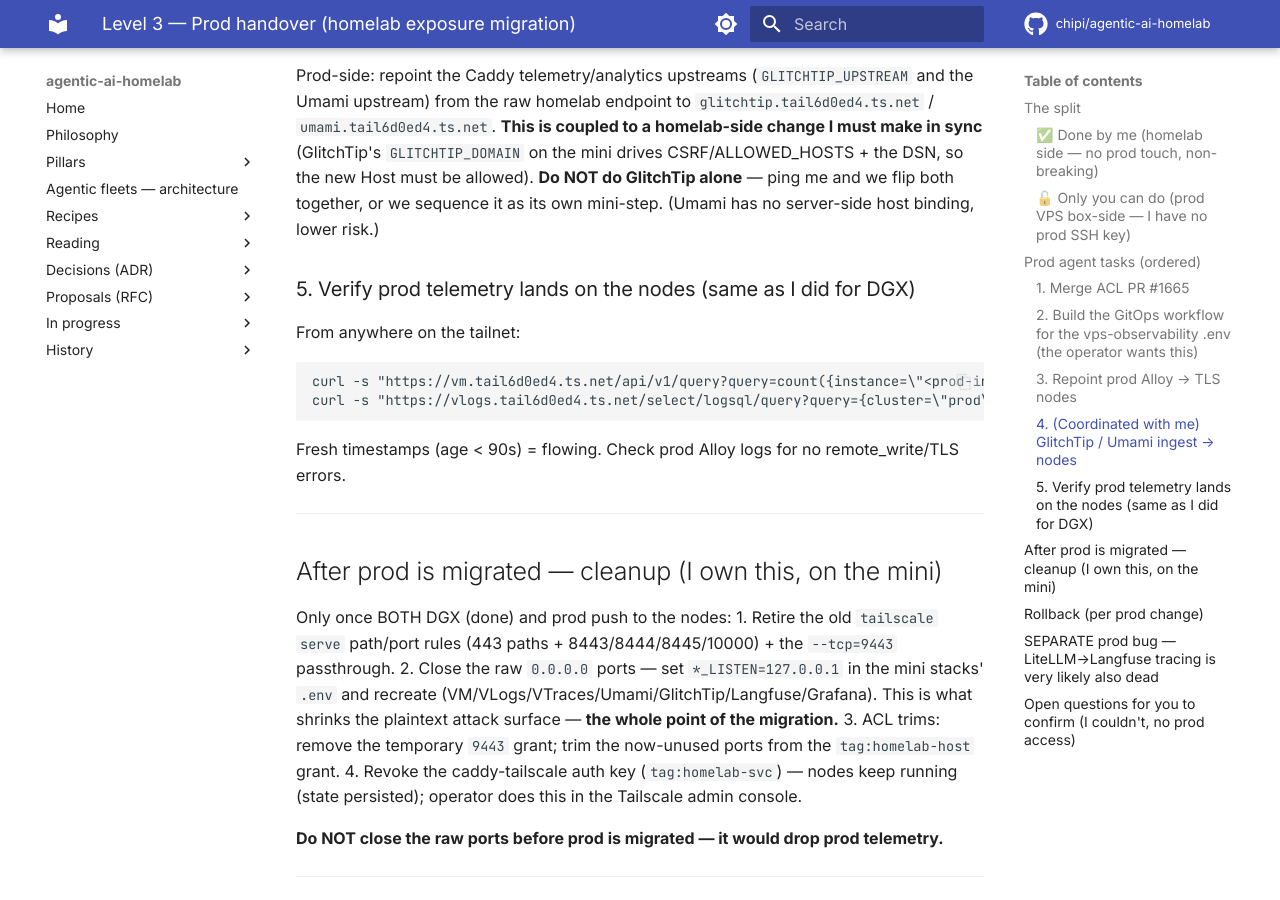
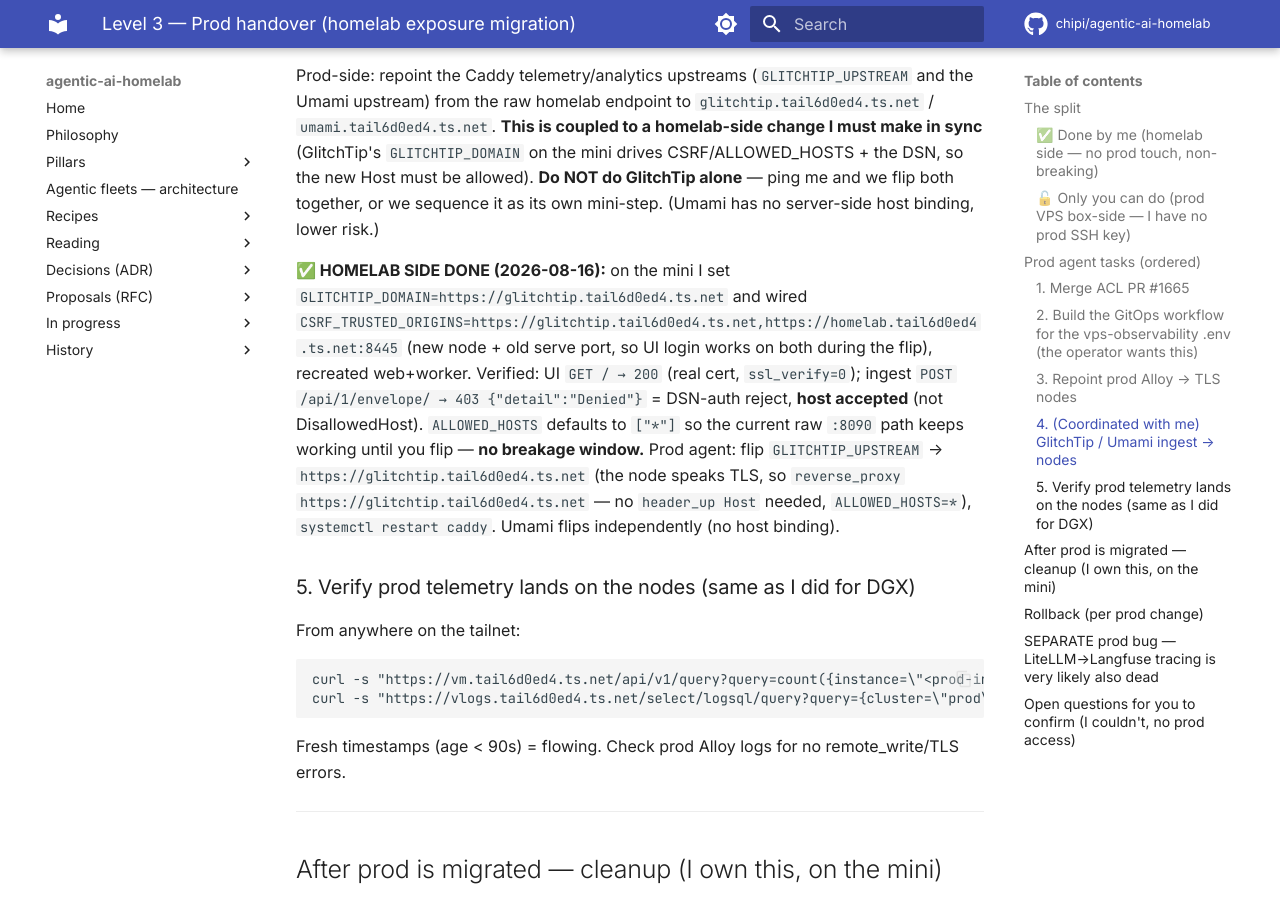
Before and after one commit to chipi/agentic-ai-homelab, an MkDocs documentation site: the page built from docs/wip/level3-prod-handover.md, in a window 1280 px wide and 900 px high, scrolled down 2690 px. Built offline with MkDocs 1.6.1 and Material for MkDocs 9.7.7, drawn with Linux system fonts in a browser that asks for light colours; comment, search, counter and statistics services are not loaded.

Commit message:
feat(glitchtip): mini-side GlitchTip node flip — CSRF wiring for glitchtip.<tailnet> (Level 3 ping 1)
Homelab half of the coupled GlitchTip ingest migration off the raw mini:8090
onto the caddy-tailscale node glitchtip.tail6d0ed4.ts.net (real cert).

- compose: wire CSRF_TRUSTED_ORIGINS through the x-glitchtip-env anchor (was
  only passing an explicit allowlist; a value in .env was dropped before).
- .env.example: document CSRF_TRUSTED_ORIGINS + the node GLITCHTIP_DOMAIN pattern.
- On the mini (runtime .env, gitignored): GLITCHTIP_DOMAIN=https://glitchtip.tail6d0ed4.ts.net,
  CSRF_TRUSTED_ORIGINS=<node>,<old serve :8445>. Recreated web+worker.

Verified: UI GET / -> 200 (ssl_verify=0); ingest POST /api/1/envelope/ -> 403
{"detail":"Denied"} = DSN-auth reject, host ACCEPTED (not DisallowedHost).
ALLOWED_HOSTS defaults to ["*"], so the raw :8090 path keeps working until the
prod agent flips GLITCHTIP_UPSTREAM -> no breakage window.

Co-Authored-By: Claude Opus 4.8 (1M context) <noreply@anthropic.com>
Claude-Session: https://claude.ai/code/session_01XVnJsHb8tj185VUPmgKWQs

````diff
--- a/docs/wip/level3-prod-handover.md
+++ b/docs/wip/level3-prod-handover.md
@@ -98,6 +98,16 @@ Umami upstream) from the raw homelab endpoint to `glitchtip.tail6d0ed4.ts.net` /
 Host must be allowed). **Do NOT do GlitchTip alone** — ping me and we flip both together, or
 we sequence it as its own mini-step. (Umami has no server-side host binding, lower risk.)
 
+**✅ HOMELAB SIDE DONE (2026-08-16):** on the mini I set `GLITCHTIP_DOMAIN=https://glitchtip.tail6d0ed4.ts.net`
+and wired `CSRF_TRUSTED_ORIGINS=https://glitchtip.tail6d0ed4.ts.net,https://homelab.tail6d0ed4.ts.net:8445`
+(new node + old serve port, so UI login works on both during the flip), recreated web+worker.
+Verified: UI `GET / → 200` (real cert, `ssl_verify=0`); ingest `POST /api/1/envelope/ → 403
+{"detail":"Denied"}` = DSN-auth reject, **host accepted** (not DisallowedHost). `ALLOWED_HOSTS`
+defaults to `["*"]` so the current raw `:8090` path keeps working until you flip — **no breakage
+window.** Prod agent: flip `GLITCHTIP_UPSTREAM` → `https://glitchtip.tail6d0ed4.ts.net` (the node
+speaks TLS, so `reverse_proxy https://glitchtip.tail6d0ed4.ts.net` — no `header_up Host` needed,
+`ALLOWED_HOSTS=*`), `systemctl restart caddy`. Umami flips independently (no host binding).
+
 ### 5. Verify prod telemetry lands on the nodes (same as I did for DGX)
 From anywhere on the tailnet:
 ```
````
Also changed, not shown: 2 other files.
